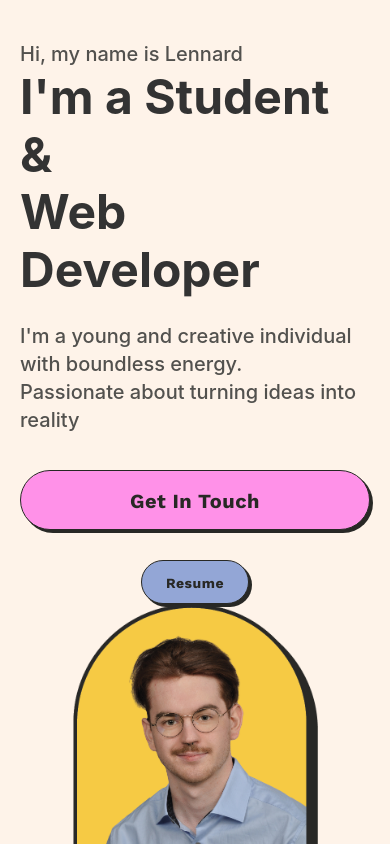
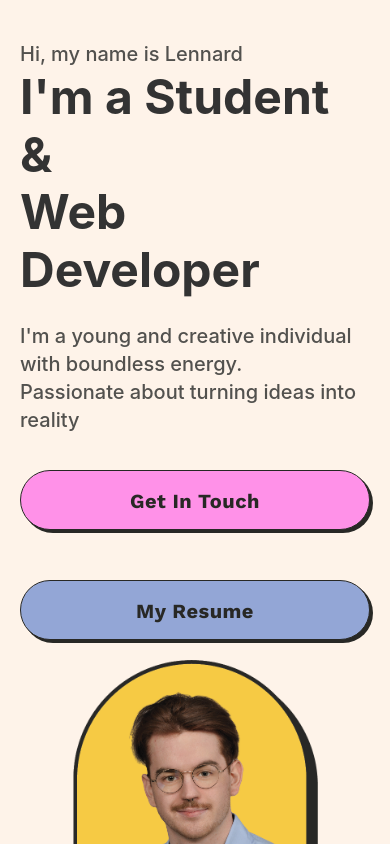
Before and after one commit to lennardrecke/portfolio_v1, a React (Create React App) app: page / in a window 390 px wide. Shown: the top 844 px of the page. Built offline with nearby package versions, Linux system fonts and the light colour scheme.

Commit message:
Fix of mobile button

```diff
--- a/src/App.css
+++ b/src/App.css
@@ -299,6 +299,11 @@ nav {
   margin-top: 10px;
 }
 
+.secondary-button.links-page {
+  width: 200px;
+  margin-top: 10px;
+}
+
 /* Responsive Styles */
 @media (max-width: 768px) {
   .star {
@@ -361,6 +366,11 @@ nav {
     width: 160px;
     margin-top: 8px;
   }
+
+  .secondary-button.links-page {
+    width: 160px;
+    margin-top: 8px;
+  }
 }
 
 @media (max-width: 480px) {
@@ -384,6 +394,21 @@ nav {
   }
 
   .primary-button.links-page {
+    width: 140px;
+    margin-top: 6px;
+  }
+
+  .secondary-button {
+    height: 60px;
+    font-size: 20px;
+    width: 100%;
+    line-height: 40px;
+    padding: 10px 20px;
+    text-align: center;
+    margin: 20px 0 20px 0;
+  }
+
+  .secondary-button.links-page {
     width: 140px;
     margin-top: 6px;
   }
--- a/src/App.js
+++ b/src/App.js
@@ -75,7 +75,7 @@ function App() {
               <h3>Passionate about turning ideas into reality</h3>
               <div className="buttons">
                 <a className="primary-button a-button" href="#contact">Get in touch</a>
-                <a className="secondary-button a-button" href={resume} target="_blank">Resume</a>
+                <a className="secondary-button a-button" href={resume} target="_blank">My Resume</a>
               </div>
             </div>
             <div className="hero-right">
```
